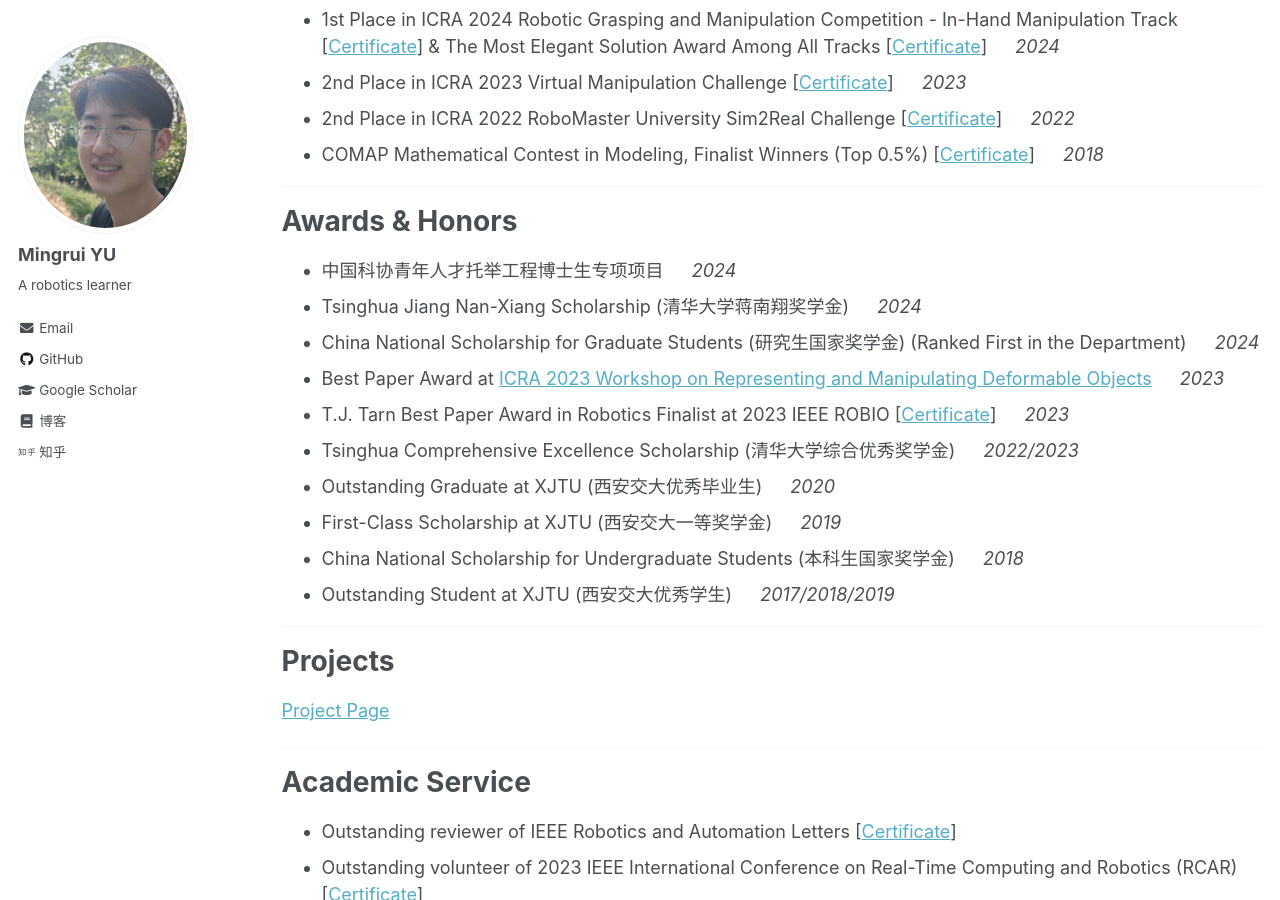
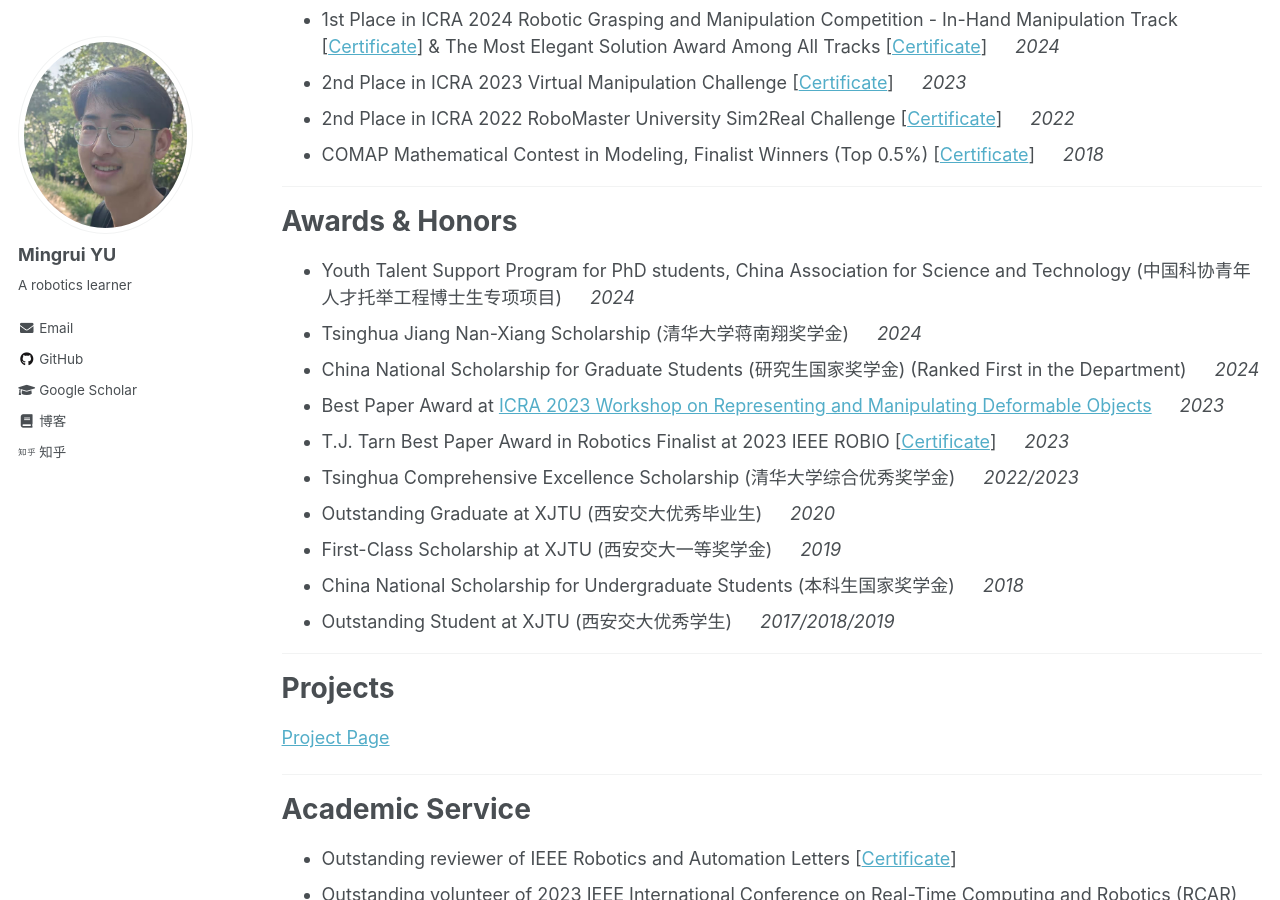
Before and after one commit to Mingrui-Yu/Mingrui-Yu.github.io, a Jekyll site: the page built from _pages/about.md, in a window 1280 px wide and 900 px high, scrolled down 2921 px. Built offline with Jekyll 4.4.1, drawn with Linux system fonts in a browser that asks for light colours.

Commit message:
Update about.md

```diff
--- a/_pages/about.md
+++ b/_pages/about.md
@@ -95,7 +95,7 @@ Topic: Reinforment learning for intelligent transportation system
 
 # Awards & Honors
 
-- 中国科协青年人才托举工程博士生专项项目 &emsp; _2024_
+- Youth Talent Support Program for PhD students, China Association for Science and Technology (中国科协青年人才托举工程博士生专项项目) &emsp; _2024_
 - Tsinghua Jiang Nan-Xiang Scholarship (清华大学蒋南翔奖学金) &emsp; _2024_
 - China National Scholarship for Graduate Students (研究生国家奖学金) (Ranked First in the Department) &emsp; _2024_
 - Best Paper Award at [ICRA 2023 Workshop on Representing and Manipulating Deformable Objects](https://deformable-workshop.github.io/icra2023/) &emsp; _2023_
```
